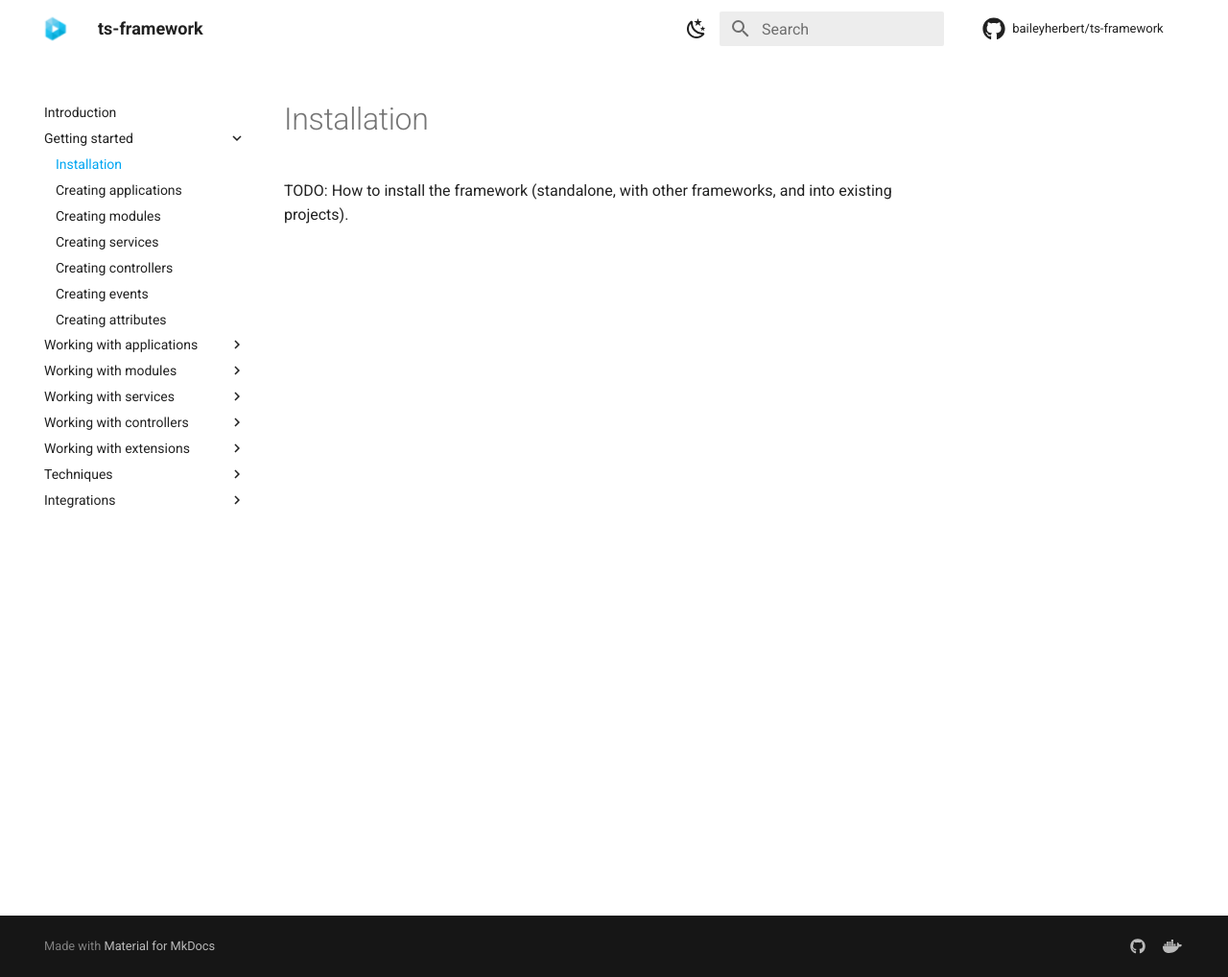
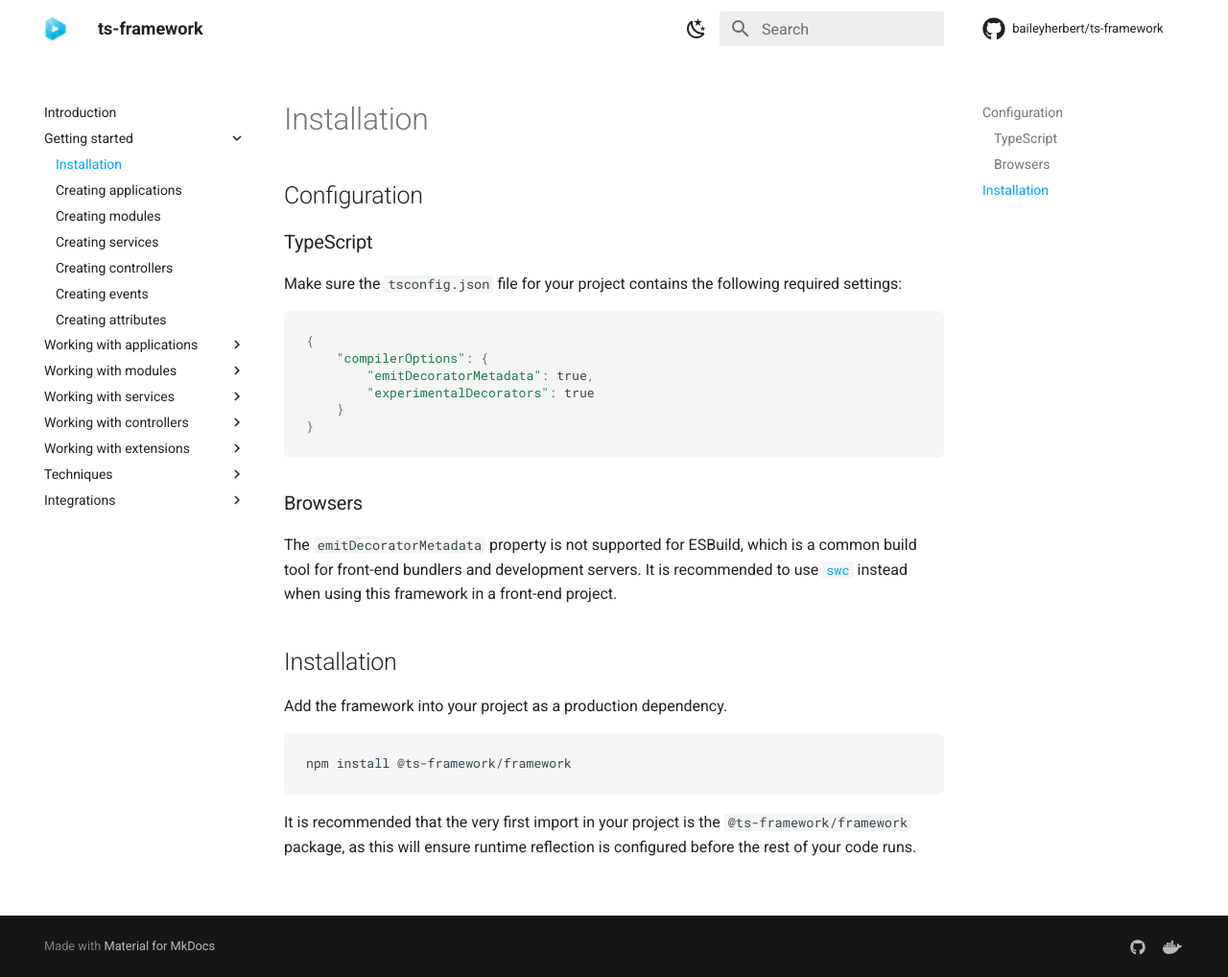
Before and after one commit to ts-framework/framework, an MkDocs documentation site: the page built from docs/getting-started/installation.md, in a window 1280 px wide and 1018 px high. Shown: the whole window at 96% size. Built offline with MkDocs 1.6.1 and Material for MkDocs 9.7.7, drawn with Linux system fonts in a browser that asks for light colours; the version menu is left out.

Commit message:
Add installation docs

````diff
--- a/docs/getting-started/installation.md
+++ b/docs/getting-started/installation.md
@@ -1,3 +1,33 @@
 # Installation
 
-TODO: How to install the framework (standalone, with other frameworks, and into existing projects).
+## Configuration
+
+### TypeScript
+
+Make sure the `tsconfig.json` file for your project contains the following required settings:
+
+```ts
+{
+	"compilerOptions": {
+		"emitDecoratorMetadata": true,
+		"experimentalDecorators": true
+	}
+}
+```
+
+### Browsers
+
+The `emitDecoratorMetadata` property is not supported for ESBuild, which is a common build tool for front-end bundlers
+and development servers. It is recommended to use [`swc`](https://github.com/swc-project/swc) instead when using this
+framework in a front-end project.
+
+## Installation
+
+Add the framework into your project as a production dependency.
+
+```
+npm install @ts-framework/framework
+```
+
+It is recommended that the very first import in your project is the `@ts-framework/framework` package, as this will
+ensure runtime reflection is configured before the rest of your code runs.
````
